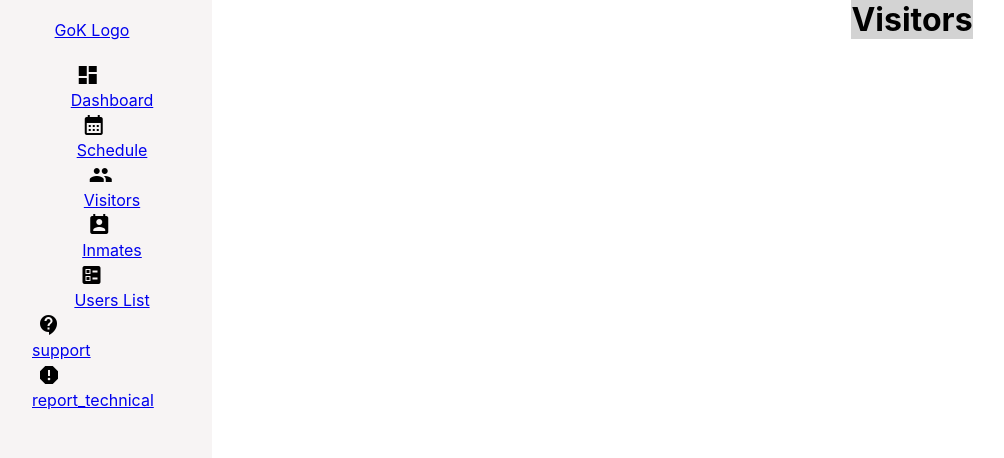
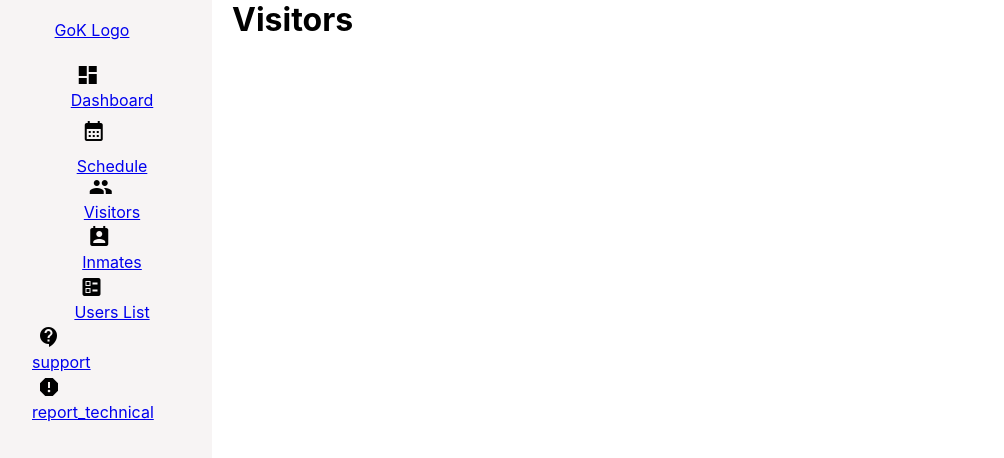
Before and after one commit to Samolivyu/prisons, a React (Create React App) app: page / in a window 1280 px wide. Shown: the top 458 px of the page, without its empty margins (28-1032 px from the left). Built offline with nearby package versions, Linux system fonts and the light colour scheme.

Commit message:
new file:   .gitignore 	modified:   src/Inmates.js 	modified:   src/Navbar.css 	modified:   src/Navbar.js 	modified:   src/Visitors.js 	modified:   src/inmateComponent.js 	modified:   src/visitor.css 	modified:   src/visitorComponent.js

```diff
--- a/src/Navbar.css
+++ b/src/Navbar.css
@@ -48,6 +48,11 @@
     justify-content: center;
   }
 
+  .nav-item p{
+    text-decoration: none;
+    color: black;
+  }
+
   .nav-pack2-pack{
     display: flex;
     flex-direction: row;
--- a/src/Navbar.js
+++ b/src/Navbar.js
@@ -16,7 +16,7 @@ export default function NavBar(){
                 <div className="nav-pack">
                     <li className="nav-item">
                     <span className="material-icons">calendar_month</span>
-                    <a href="/schedule">Schedule</a>
+                    <p><a href="/schedule">Schedule</a></p>
                     </li>
                 </div>
 
--- a/src/Visitors.js
+++ b/src/Visitors.js
@@ -6,9 +6,9 @@ import  visitorComponent from './visitorComponent.js';
 const Visitors = () => {
     const visitors = [
         { id: 1, visitor_name: 'John Doe', inmateVisited: "Munene Mwenda", entry_time:'11:34 02/11/2004', exit_time:'14:34 02/11/2004' },
-        { id: 1, visitor_name: 'John Doe', inmateVisited: "Munene Mwenda", entry_time:'11:34 02/11/2004', exit_time:'14:34 02/11/2004' },
-        { id: 1, visitor_name: 'John Doe', inmateVisited: "Munene Mwenda", entry_time:'11:34 02/11/2004', exit_time:'14:34 02/11/2004' },
-        { id: 1, visitor_name: 'John Doe', inmateVisited: "Munene Mwenda", entry_time:'11:34 02/11/2004', exit_time:'14:34 02/11/2004' }
+        { id: 2, visitor_name: 'John Doe', inmateVisited: "Munene Mwenda", entry_time:'11:34 02/11/2004', exit_time:'14:34 02/11/2004' },
+        { id: 3, visitor_name: 'John Doe', inmateVisited: "Munene Mwenda", entry_time:'11:34 02/11/2004', exit_time:'14:34 02/11/2004' },
+        { id: 4, visitor_name: 'John Doe', inmateVisited: "Munene Mwenda", entry_time:'11:34 02/11/2004', exit_time:'14:34 02/11/2004' }
     ]
 
 
--- a/src/visitor.css
+++ b/src/visitor.css
@@ -2,17 +2,19 @@
     padding: 0px;
     margin-left: 200px;
     background-color: lightgray;
+    height: 100wh;
+    width: 100% - 200px;
 }
 
 .page-title{
     color: black;
     display: flex;
-    position: relative;
-    top: 0;
-    left: 0;
+    position: fixed;
+    top: 0px;
+    left: 260px;
 }
 
 .page-title h1{
-    font-weight: bold;
+    /* font-weight: bold; */
     margin: 0;
 }
--- a/src/visitorComponent.js
+++ b/src/visitorComponent.js
@@ -1,19 +1,28 @@
-import React from "react";
+import React, { Component } from "react";
 import "./visitorComponentStyles.css";
 
 
-const visitorComponent = () => {
 
+export default class visitorComponent extends Component {
+    constructor(props){
+        super(props);
 
-    return (
+        this.state = {
+            visitorName: this.visitorName,
+            inmateName: this.inmateName
+        };
+    }
+
+    render() {
+        return (
         <div className="visitor-container">
 
             <div className="visitor_name">
-                <p>Name: {{visitorName}}</p>
+                <p>Name: {visitorName}</p>
             </div>
 
             <div className="inmateVisited">
-                <p>For: {{inmateName}}</p>
+                <p>For: {inmateName}</p>
             </div>
 
             <div className="entry_time">
@@ -24,7 +33,6 @@ const visitorComponent = () => {
                 <p>Exit time: </p>
             </div>
         </div>
-    );
-};
-
-export default visitorComponent;
+        );
+    }
+}
```
Also changed, not shown: src/Inmates.js (+28 -0 lines), src/inmateComponent.js (+10 -4 lines), 1 other file (tests, documents, lock files or other folders).
